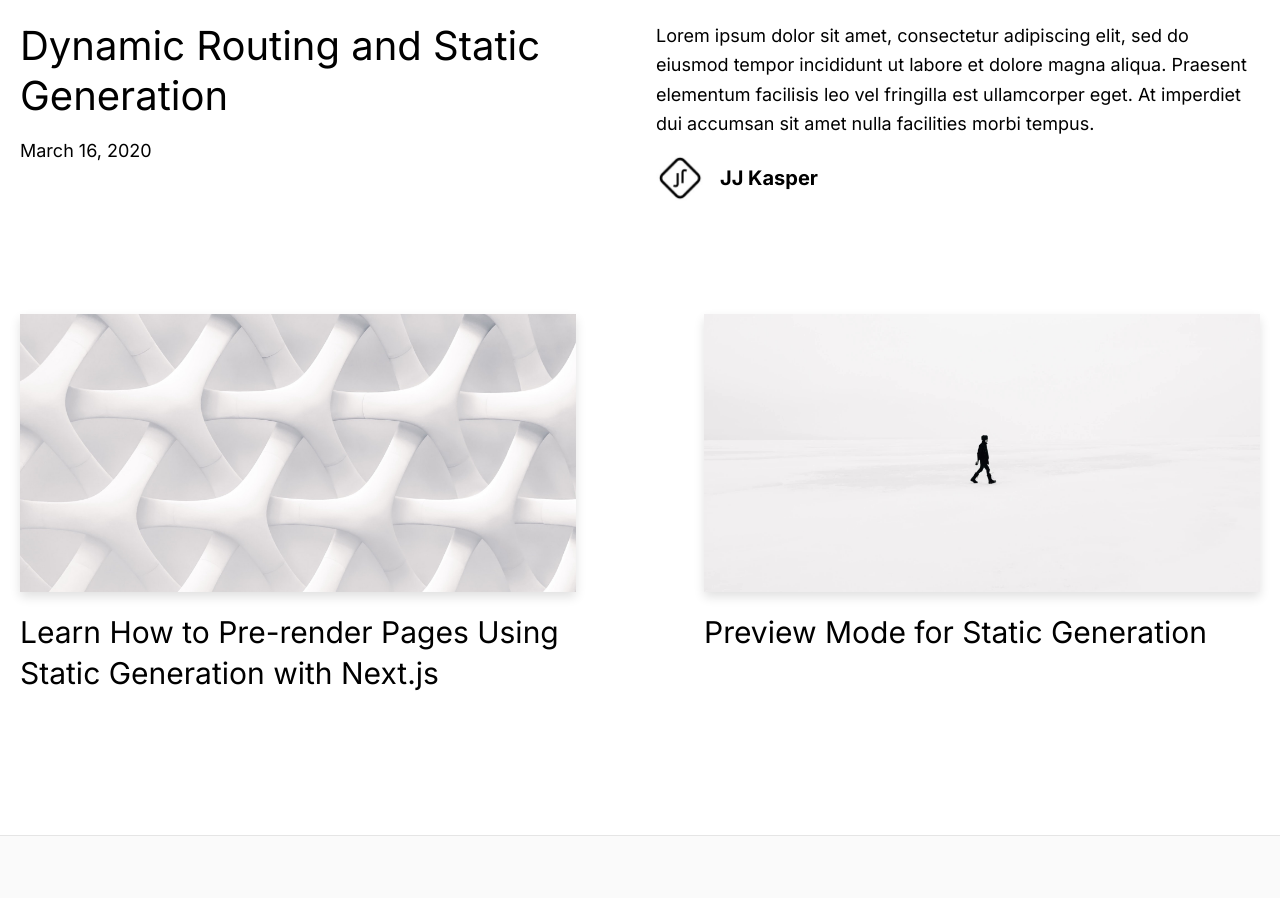
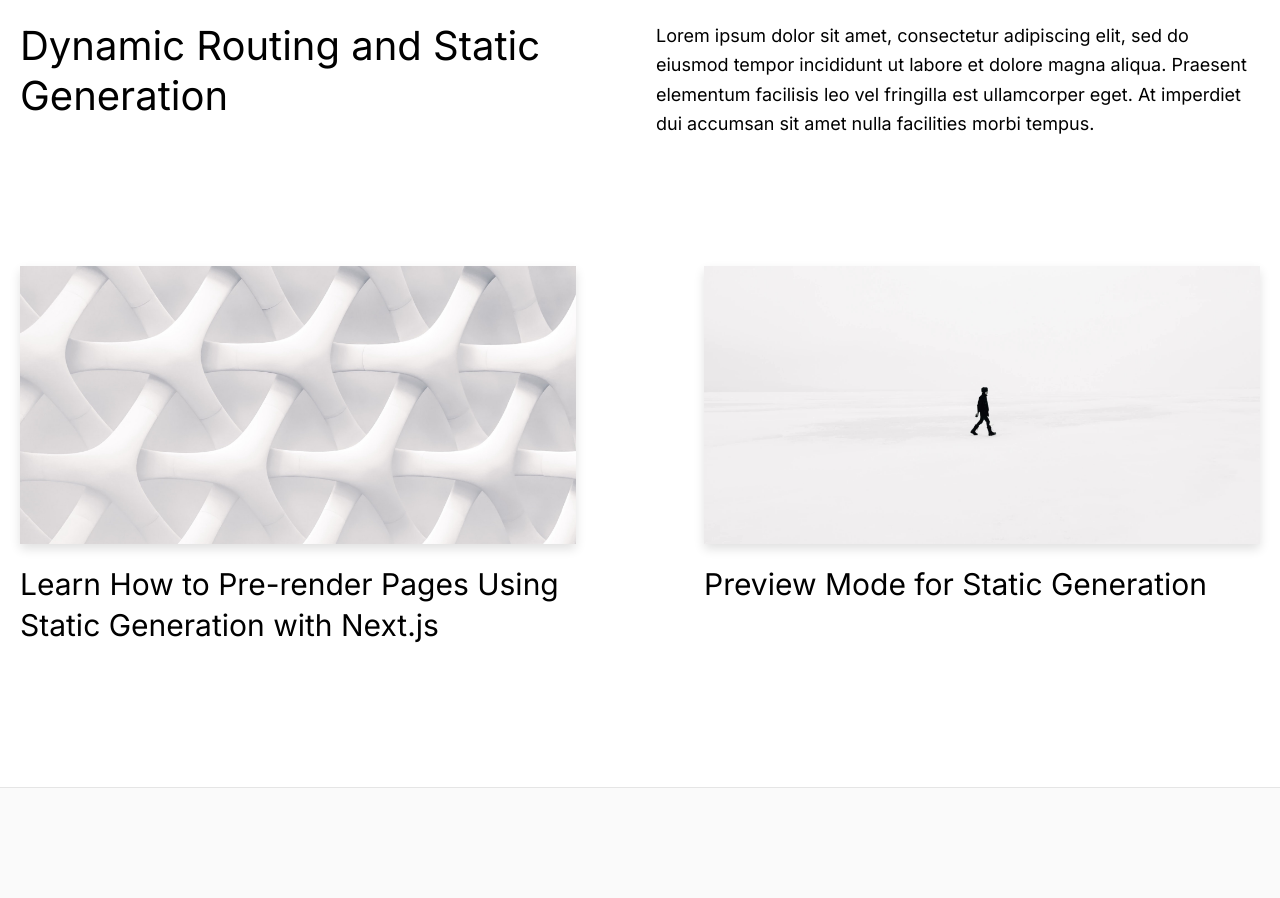
Before and after one commit to lowen-studio/test-vercel-blog, a Next.js app: page / in a window 1280 px wide. Shown: the part 900-1798 px from the top of the page. Built offline with nearby package versions, Linux system fonts and the light colour scheme.

Commit message:
Update hero-post.tsx

```diff
--- a/src/app/_components/hero-post.tsx
+++ b/src/app/_components/hero-post.tsx
@@ -33,13 +33,9 @@ export function HeroPost({
               {title}
             </Link>
           </h3>
-          <div className="mb-4 md:mb-0 text-lg">
-            <DateFormatter dateString={date} />
-          </div>
         </div>
         <div>
           <p className="text-lg leading-relaxed mb-4">{excerpt}</p>
-          <Avatar name={author.name} picture={author.picture} />
         </div>
       </div>
     </section>
```
